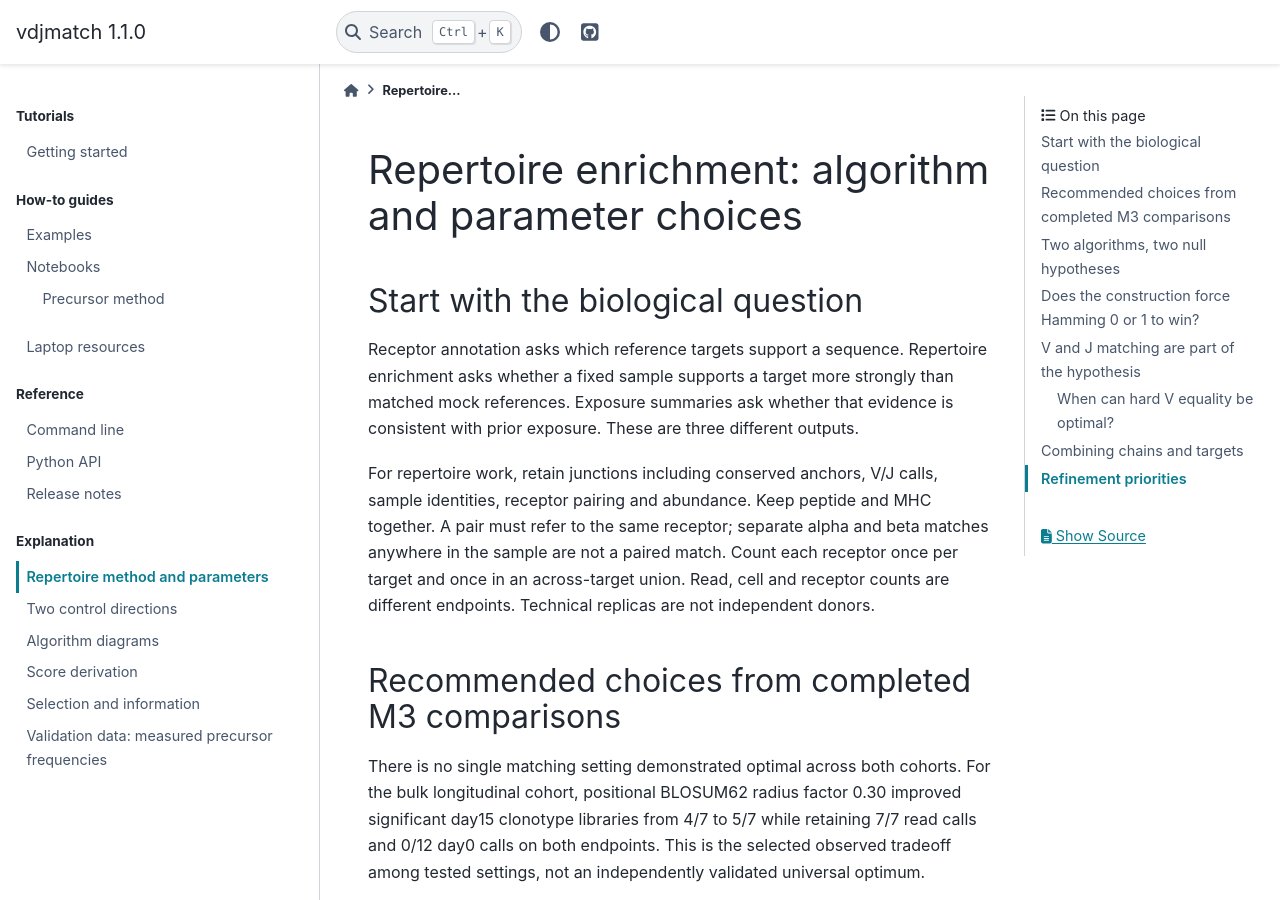
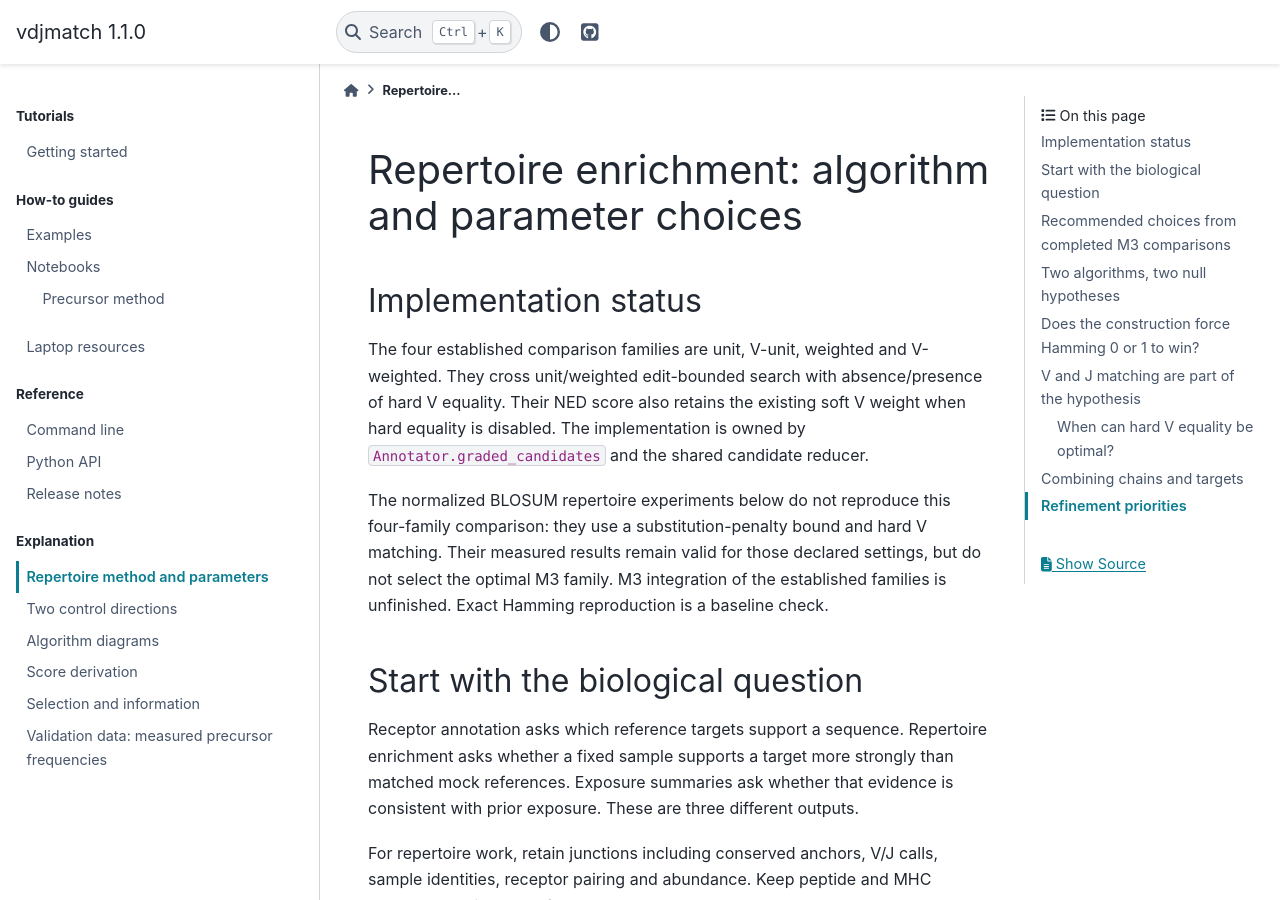
Before and after one commit to antigenomics/vdjmatch, a Sphinx documentation site: the page built from docs/repertoire-method.rst, in a window 1280 px wide and 900 px high. Built offline with Sphinx 7.4.7 and the PyData theme 0.15.4, drawn with Linux system fonts in a browser that asks for light colours; pages that are not in the unit, such as notebooks, are missing from menus.

Commit message:
Correct M3 family coverage and soft V interpretation

```diff
--- a/docs/repertoire-method.rst
+++ b/docs/repertoire-method.rst
@@ -1,5 +1,20 @@
 Repertoire enrichment: algorithm and parameter choices
 ======================================================
+
+Implementation status
+---------------------
+
+The four established comparison families are unit, V-unit, weighted and
+V-weighted. They cross unit/weighted edit-bounded search with absence/presence
+of hard V equality. Their NED score also retains the existing soft V weight
+when hard equality is disabled. The implementation is owned by
+``Annotator.graded_candidates`` and the shared candidate reducer.
+
+The normalized BLOSUM repertoire experiments below do not reproduce this
+four-family comparison: they use a substitution-penalty bound and hard V
+matching. Their measured results remain valid for those declared settings,
+but do not select the optimal M3 family. M3 integration of the established
+families is unfinished. Exact Hamming reproduction is a baseline check.
 
 Start with the biological question
 ----------------------------------
```
